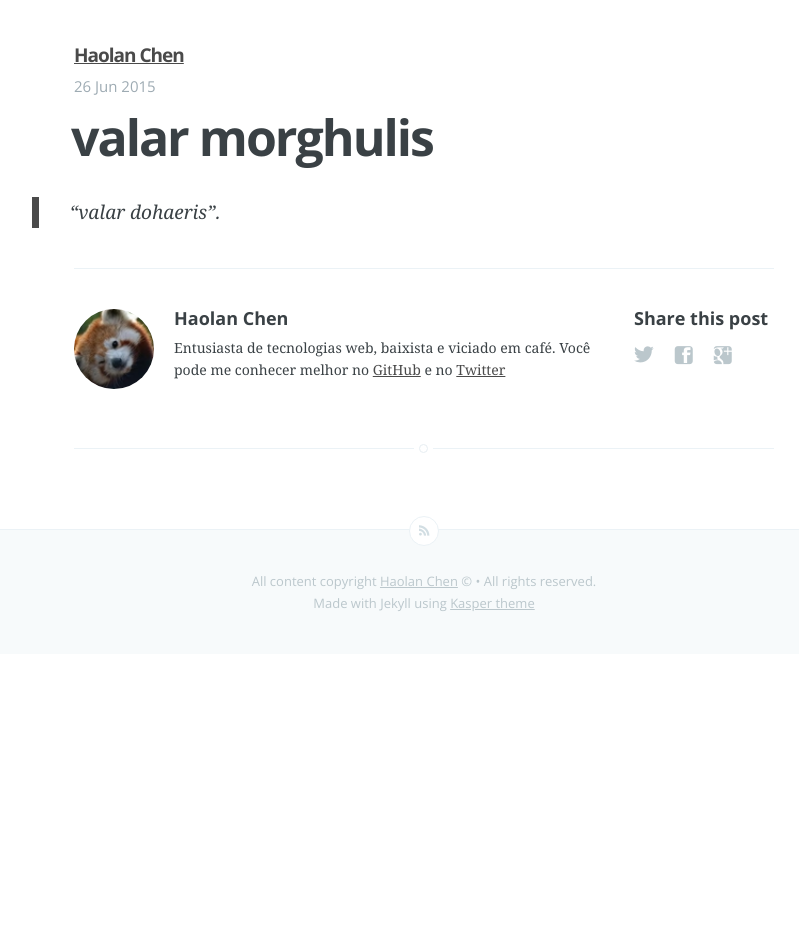
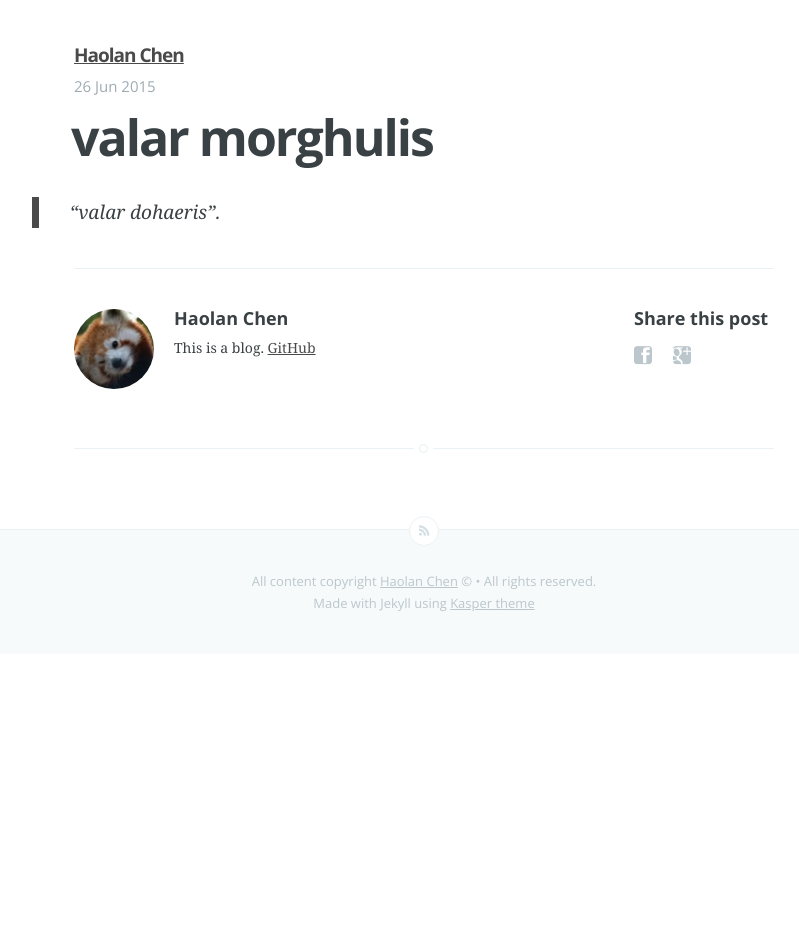
Before and after one commit to foolchan2556/foolchan2556.github.io, a Jekyll site: the page built from _posts/2015-06-26-valar-morghulis.md, in a window 1280 px wide. Shown: the whole page, without its empty margins (216-1015 px from the left). Built offline with Jekyll 4.4.1, drawn with Linux system fonts in a browser that asks for light colours; Markdown is read by kramdown in place of the engine named in the settings.

Commit message:
update blog

```diff
--- a/_layouts/default.html
+++ b/_layouts/default.html
@@ -60,7 +60,7 @@
       m=s.getElementsByTagName(o)[0];a.async=1;a.src=g;m.parentNode.insertBefore(a,m)
       })(window,document,'script','//www.google-analytics.com/analytics.js','ga');
 
-      ga('create', 'UA-46908933-1', 'ewertonorg.github.io');
+      ga('create', 'UA-46908933-1', 'foolchan2556.github.io');
       ga('send', 'pageview');
 
    </script>
--- a/_layouts/post.html
+++ b/_layouts/post.html
@@ -54,7 +54,7 @@ archive: true
                     	<h4> {{ site.author }} </h4>
                     	<!-- Author Bio -->
                     	<p>
-                    	  Entusiasta de tecnologias web, baixista e viciado em café. Você pode me conhecer melhor no <a href="https://github.com/ewertonorg">GitHub</a> e no <a href="https://twitter.com/ewertonorg">Twitter</a>
+                    	  This is a blog. <a href="https://github.com/foolchan2556">GitHub</a>
                     	</p>
                     </article>
                 </section>
@@ -62,9 +62,6 @@ archive: true
 
              <section class="share">
                 <h4>Share this post</h4>
-                <a class="icon-twitter" href="https://twitter.com/intent/tweet?text=&quot;{{ page.title }}&quot;%20{{ site.url }}{{ page.url }}%20via%20&#64;ewertonorg">
-                    <span class="hidden">Twitter</span>
-                </a>
                 <a class="icon-facebook" href="https://www.facebook.com/sharer/sharer.php?u={{ site.url }}{{ page.url }}"
                     onclick="window.open(this.href, 'facebook-share','width=580,height=296');return false;">
                     <span class="hidden">Facebook</span>
```
